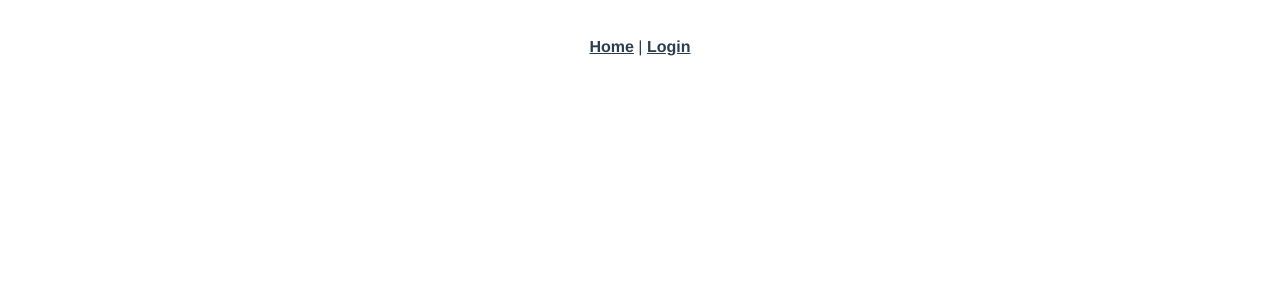
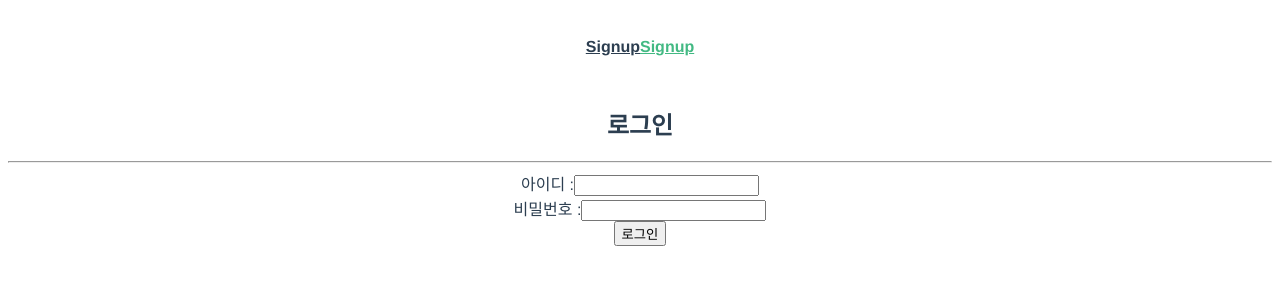
Before and after one commit to jin0106/LCM-movie-recommendation-web, a Vue app in the folder frontend/lcm-project/: page /accounts/login in a window 1280 px wide. Shown: the top 300 px of the page. Built offline with nearby package versions, Linux system fonts and the light colour scheme; no server answers.

Commit message:
add vue signup

```diff
--- a/frontend/lcm-project/package.json
+++ b/frontend/lcm-project/package.json
@@ -11,6 +11,7 @@
     "axios": "^0.24.0",
     "core-js": "^3.6.5",
     "lodash": "^4.17.21",
+    "package.json": "^2.0.1",
     "vue": "^2.6.11",
     "vue-router": "^3.2.0"
   },
--- a/frontend/lcm-project/src/App.vue
+++ b/frontend/lcm-project/src/App.vue
@@ -1,12 +1,20 @@
 <template>
   <div id="app">
     <div id="nav">
-      <router-link to="/">Home</router-link> |
-      <router-link to="/login">Login</router-link>
+      <router-link :to="{ name : 'Signup' }">Signup</router-link>
+      <router-link :to="{ name : 'Login' }">Signup</router-link>
+
     </div>
     <router-view />
   </div>
 </template>
+<script>
+
+export default {
+
+}
+</script>
+
 
 <style>
 #app {
--- a/frontend/lcm-project/src/router/index.js
+++ b/frontend/lcm-project/src/router/index.js
@@ -1,19 +1,20 @@
 import Vue from 'vue'
 import VueRouter from 'vue-router'
-import Home from '../views/Home.vue'
-
+import Signup from '@/views/accounts/Signup'
+import Login from '@/views/accounts/Login'
 Vue.use(VueRouter)
 
 const routes = [
   {
-    path: '/',
-    name: 'Home',
-    component: Home
+    path: '/accounts/signup',
+    name: 'Signup',
+    component: Signup,
   },
   {
-    path: '/login',
+    path: '/accounts/login',
     name: 'Login',
-  }
+    component: Login,
+  },
 ]
 
 const router = new VueRouter({
--- a/frontend/lcm-project/src/views/About.vue
+++ /dev/null
@@ -1,5 +0,0 @@
-<template>
-  <div class="about">
-    <h1>This is an about page</h1>
-  </div>
-</template>
--- a/frontend/lcm-project/src/views/Home.vue
+++ /dev/null
@@ -1,18 +0,0 @@
-<template>
-  <div class="home">
-    <img alt="Vue logo" src="../assets/logo.png">
-    <HelloWorld msg="Welcome to Your Vue.js App"/>
-  </div>
-</template>
-
-<script>
-// @ is an alias to /src
-import HelloWorld from '@/components/HelloWorld.vue'
-
-export default {
-  name: 'Home',
-  components: {
-    HelloWorld
-  }
-}
-</script>
--- /dev/null
+++ b/frontend/lcm-project/src/views/accounts/Login.vue
@@ -0,0 +1,60 @@
+<template>
+  <div>
+    <h2>로그인</h2>
+    <hr>
+    <div v-if="errMsg">{{ errMsg }}</div>
+    <div>
+      <label for="username">아이디 :</label>
+      <input type="text" id="username" v-model="credentials.username">
+    </div>
+    <!-- div>label[for="password"]{비밀번호: }+input:password#password -->
+    <div>
+      <label for="password">비밀번호 :</label>
+      <input
+        type="password"
+        id="password"
+        v-model="credentials.password"
+        @keyup.enter="login"
+      >
+    </div>
+    <button @click="login">로그인</button>
+  </div>
+</template>
+
+<script>
+import axios from 'axios'
+
+//const SERVER_URL = process.env.VUE_APP_SERVER_URL
+
+export default {
+  name: 'Login',
+  data: function () {
+    return {
+      credentials: {
+        username: '',
+        password: '',
+      },
+      errMsg: '',
+    }
+  },
+  methods: {
+    login: function () {
+      axios({
+        method: 'post',
+        url: `http://127.0.0.1:8000/accounts/api/token/`,
+        data: this.credentials
+      })
+      .then(res => {
+        console.log(res)
+        localStorage.setItem('JWT', res.data.access)
+        this.$emit('login')
+        this.$router.push({ name: 'TodoList' })
+      })
+      .catch(err => {
+        console.dir(err.response.data)
+        this.errMsg = err.response.data.detail
+      })
+    }
+  }
+}
+</script>
--- /dev/null
+++ b/frontend/lcm-project/src/views/accounts/Signup.vue
@@ -0,0 +1,73 @@
+<template>
+  <div>
+    <h2>회원가입</h2>
+    <div>
+      <label for="username">ID : </label>
+      <input
+        v-model="credentials.username"
+        type="text"
+        id="username"
+        >
+    </div>
+
+    <div>
+      <label for="password">PASSWORD : </label>
+      <input
+        v-model="credentials.password"
+        type="password"
+        id="password"
+        >
+    </div>
+
+    <div>
+      <label for="username">PASSWORD CONFIRM : </label>
+      <input
+        v-model="credentials.passwordconfirm"
+        @keyup.enter="signup"
+        type="password"
+        id="passwordcomfirm"
+        >
+    </div>
+    <button @click="signup">회원가입</button>
+  </div>
+</template>
+
+<script>
+import axios from 'axios'
+const SERVER_URL = process.env.VUE_APP_SERVER_URL
+
+
+export default {
+  name : 'Signup',
+  data: function() {
+    return {
+      credentials: {
+        username: '',
+        password: '',
+        passwordconfirm: '',
+      }
+    }
+  },
+  methods: {
+    signup: function(){
+      console.log(SERVER_URL)
+      axios({
+        method: 'post',
+        url: `http://127.0.0.1:8000/accounts/signup/`,
+        data: this.credentials
+      })
+      .then(res => {
+        console.log(res)
+
+      })
+      .catch(err => {
+        alert(err)
+      })
+    }
+  }
+}
+</script>
+
+<style>
+
+</style>
```
Also changed, not shown: 2 other files (tests, documents, lock files or other folders).
